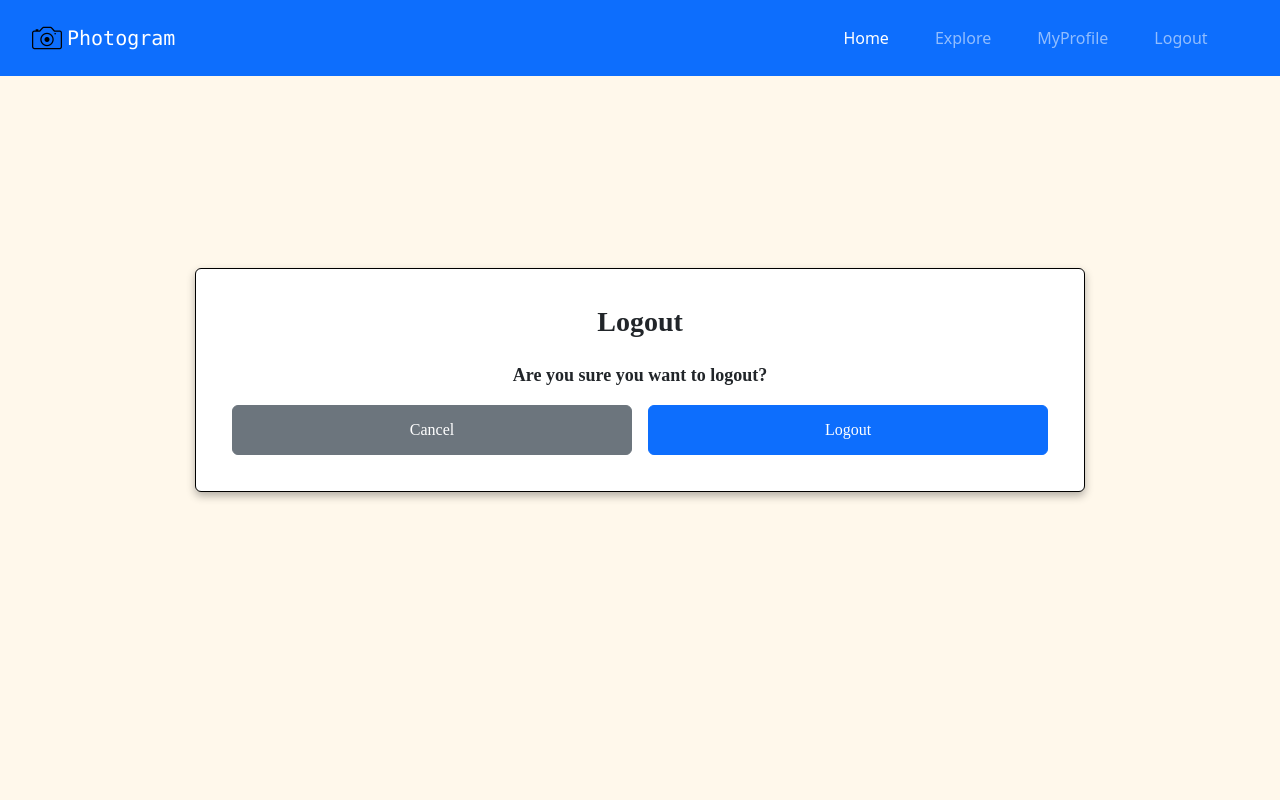
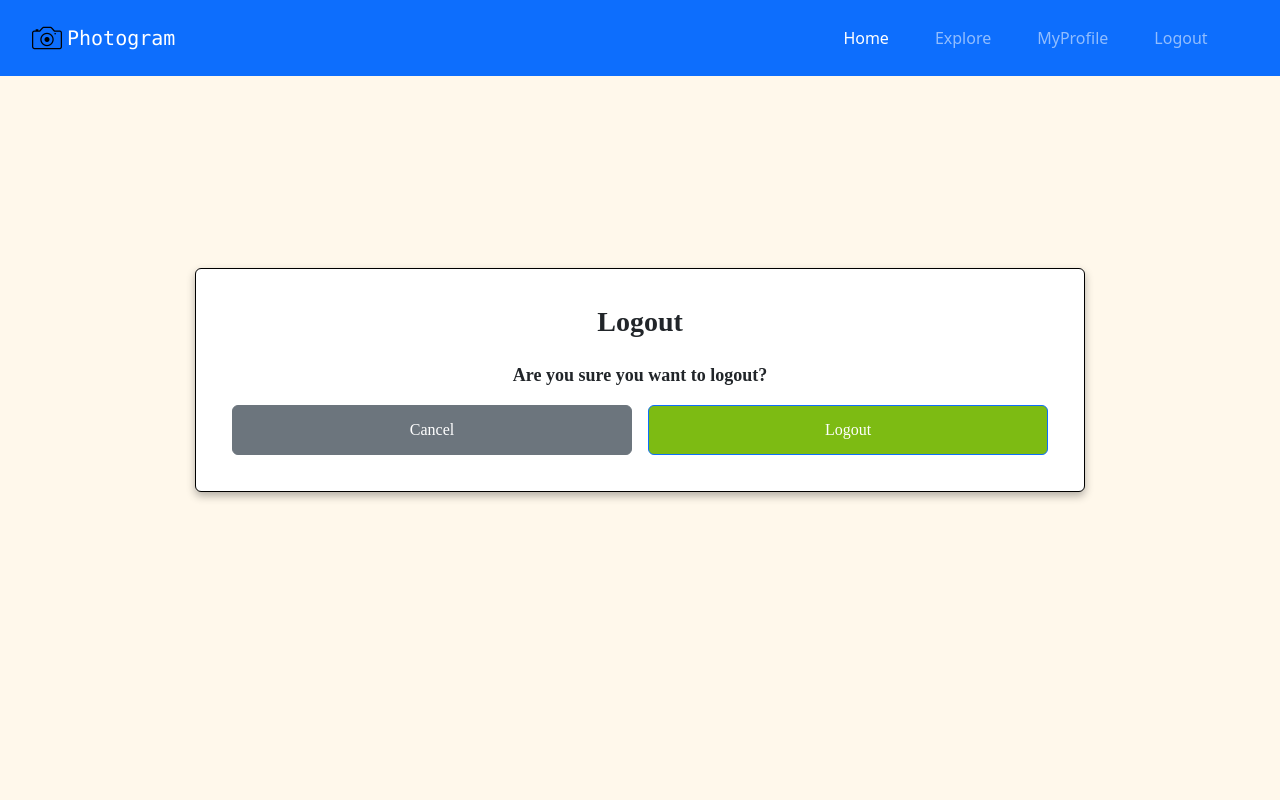
Before and after one commit to e277/info3180-project2, a Vue app: page /logout in a window 1280 px wide. Shown: the top 800 px of the page. Built offline with nearby package versions, Linux system fonts and the light colour scheme.

Commit message:
Logout working

```diff
--- a/src/components/LogoutUser.vue
+++ b/src/components/LogoutUser.vue
@@ -74,4 +74,8 @@ h3 {
     font-family: 'Times New Roman', Times, serif;
 }
 
+.btn-logout {
+    background-color: #7dbb13;
+}
+
 </style>
```
